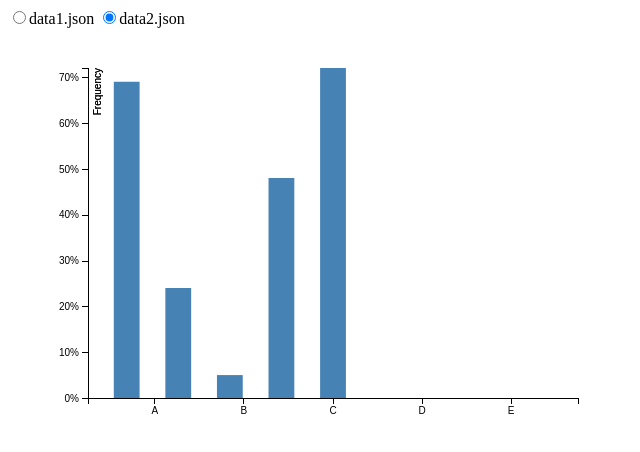
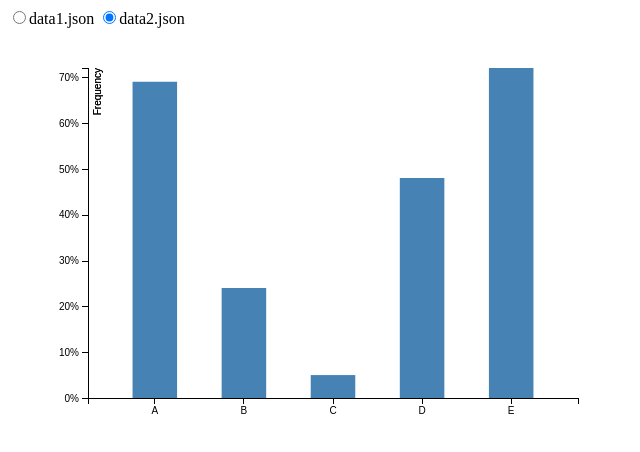
Before and after one commit to shanegibney/d3-v4-Change-Dataset-JSON, a plain HTML site: page index.html in a window 1280 px wide. Both pictures are taken after a click on the radio button "data2.json". Shown: the whole page, without its empty margins (0-640 px from the left). Drawn offline with nearby package versions, Linux system fonts and the light colour scheme.

Commit message:
corrected transition

```diff
--- a/index.html
+++ b/index.html
@@ -146,12 +146,16 @@
       // updated data:
       bar.transition()
         .duration(750)
+        .attr("x", function(d) {
+          return x(d.name);
+        })
         .attr("y", function(d) {
           return y(d.value);
         })
         .attr("height", function(d) {
           return height - y(d.value);
-        });
+        })
+        .attr("width", x.bandwidth());
     };
 
     document.getElementById("defaultInput")
```
Also changed, not shown: 1 other file.
